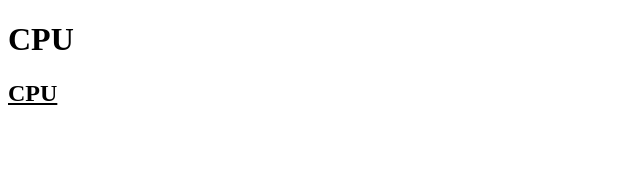
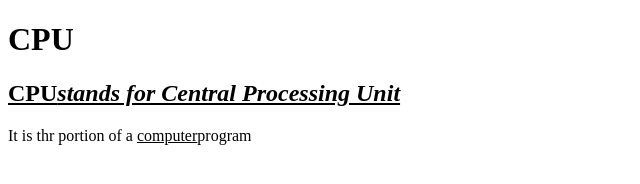
Before and after one commit to iamneo-production/aebcabcfebdadaeccdfffebaeceaec, a website: page public/index.html in a window 1280 px wide. Shown: the whole page, without its empty margins (0-640 px from the left). Drawn offline with Linux system fonts and the light colour scheme.

Commit message:
Backup Commit

```diff
--- a/public/index.html
+++ b/public/index.html
@@ -9,6 +9,8 @@
 </head>
 <body>
     <h1>CPU</h1>
-    <h2><u> <b>CPU</b></u></h2>
+    <h2><u> <b>CPU</b><i>stands for Central Processing  Unit</i></u></h2>
+    It is thr portion of a <u>computer</u>program<br>
+
 </body>
 </html>
```
